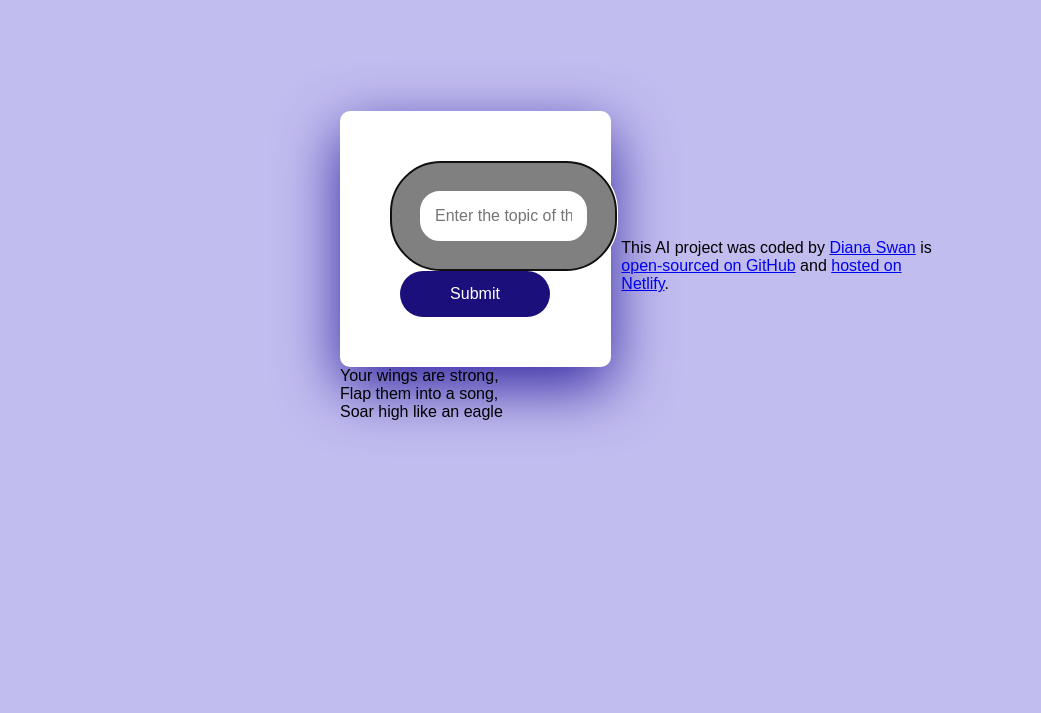
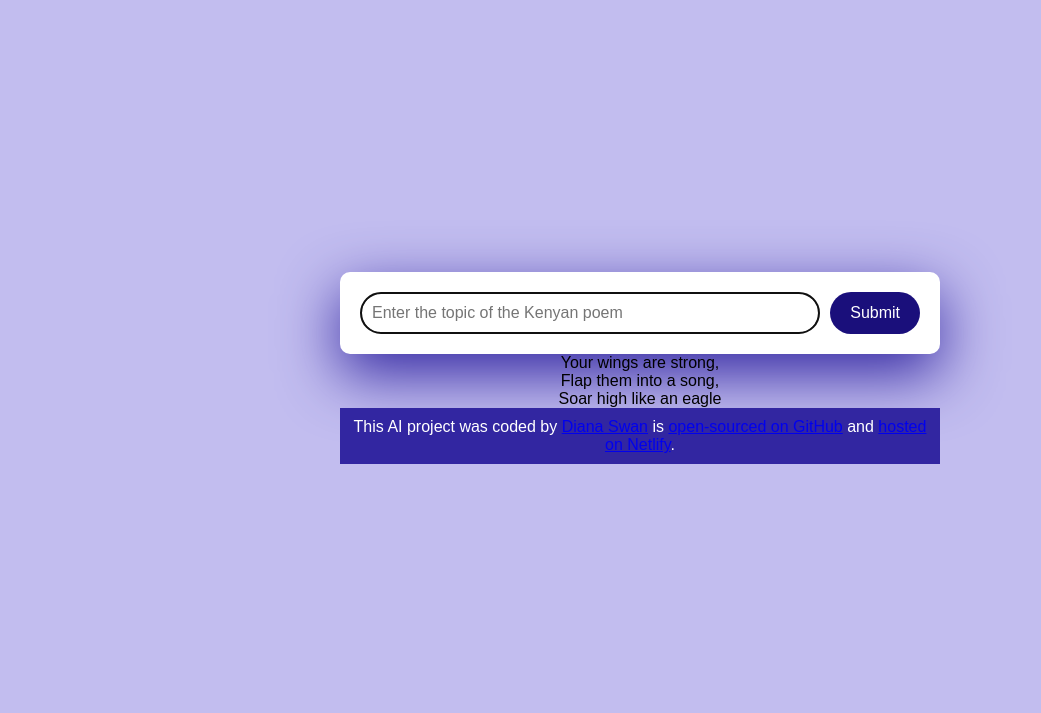
Before and after one commit to DianaSwan/SwanAIAddOnWeek2, a website built with Parcel: page index.html in a window 1280 px wide. Shown: the part 87-800 px from the top of the page, without its empty margins (0-1041 px from the left). Built offline with nearby package versions, Linux system fonts and the light colour scheme.

Commit message:
Changes in css for form and button III

```diff
--- a/src/styles.css
+++ b/src/styles.css
@@ -1,52 +1,60 @@
 body {
   background-color: #c2bdef;
   font-family: "Poppins", sans-serif;
+  margin: 0;
+  min-height: 100vh;
+  display: flex;
+  flex-direction: column;
 }
+
 .container {
-  display: flex;
-  margin: 120px auto;
+  margin: auto;
   max-width: 600px;
-  align-items: center;
+  text-align: center;
 }
 
 header {
-  margin-bottom: 30px;
+  margin-bottom: 20px;
 }
 
 h1 {
-  text-align: center;
   font-weight: 800;
   font-size: 36px;
-  line-height: 1.5;
   color: black;
 }
 
 .form {
-  padding: 50px;
+  display: flex;
   background-color: white;
+  padding: 20px;
   box-shadow: 0px 20px 60px #3226a1;
   border-radius: 10px;
-
-  margin-right: 10px;
+  justify-content: space-between;
+  gap: 10px;
 }
 
 .instructions {
-  padding: 15px;
-  border: 30px solid grey;
-  width: 80%;
+  flex: 1;
+  padding: 10px;
+  border: 2px solid grey;
+  border-radius: 50px;
   font-size: 16px;
-  border-radius: 50px;
-  line-height: 20px;
-  color: black;
 }
 
 .submit-button {
-  margin-left: 10px;
   background-color: #1a0f7b;
   color: white;
   border: none;
   border-radius: 50px;
-  padding: 14px 24px;
-  width: 150px;
+  padding: 10px 20px;
   font-size: 16px;
+  cursor: pointer;
 }
+
+footer {
+  margin-top: auto;
+  text-align: center;
+  padding: 10px;
+  background-color: #3226a1;
+  color: white;
+}
```
